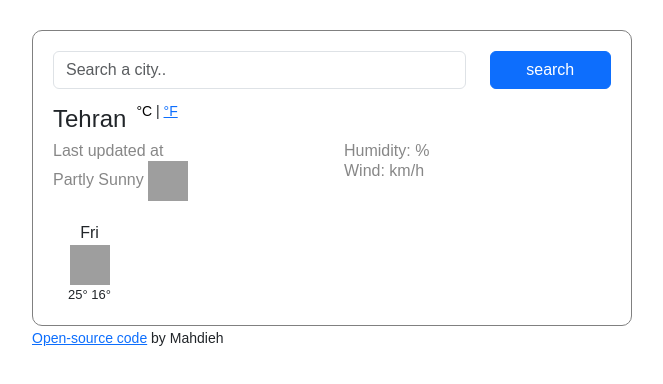
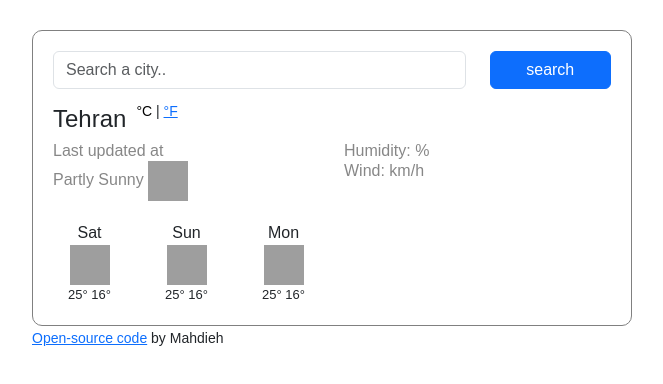
Before and after one commit to Mahdieh-M/Weather_app, a plain HTML site: page index.html in a window 1280 px wide. Shown: the whole page, without its empty margins (308-971 px from the left). Drawn offline with nearby package versions, Linux system fonts and the light colour scheme; no server answers; grey boxes are pictures that could not be loaded.

Commit message:
Added Java Script Template for Forecast

```diff
--- a/index.html
+++ b/index.html
@@ -69,22 +69,7 @@
               </ul>
             </div>
           </div>
-          <div class="weather-forecast">
-            <div class="row">
-              <div class="col-2">
-                <div class="forecast-date">Fri</div>
-                <img
-                  src="http://openweathermap.org/img/wn/50d@2x.png"
-                  alt=""
-                  width="36"
-                />
-                <div class="forecast-temp">
-                  <span class="forecast-temp-max">25°</span>
-                  <span class="forecast-temp-min">16°</span>
-                </div>
-              </div>
-            </div>
-          </div>
+          <div class="weather-forecast" id="forecast"></div>
         </div>
         <small
           ><a href="https://github.com/Mahdieh-M/Weather_app" target="_blank"
--- a/src/script.js
+++ b/src/script.js
@@ -19,6 +19,35 @@ function formatDate(timestamp) {
   ];
   let day = days[date.getDay()];
   return `${day} ${hours}:${minutes}`;
+}
+
+function showForecast() {
+  let forecastElement = document.querySelector("#forecast");
+
+  let forecastHTML = `<div class = "row">`;
+  let days = ["Sat", "Sun", "Mon"];
+  days.forEach(function (day) {
+    forecastHTML =
+      forecastHTML +
+      `
+
+    <div class="col-2">
+      <div class="forecast-date">${day}</div>
+      <img
+        src="http://openweathermap.org/img/wn/50d@2x.png"
+        alt=""
+        width="36"
+      />
+      <div class="forecast-temp">
+        <span class="forecast-temp-max">25°</span>
+        <span class="forecast-temp-min">16°</span>
+      </div>
+    </div>
+  `;
+  });
+
+  forecastHTML = forecastHTML + `</div>`;
+  forecastElement.innerHTML = forecastHTML;
 }
 
 function displayTemp(response) {
@@ -86,3 +115,5 @@ let celsiusLink = document.querySelector("#celsius-link");
 celsiusLink.addEventListener("click", showcelsiusTemp);
 
 search("Tehran");
+
+showForecast();
```
